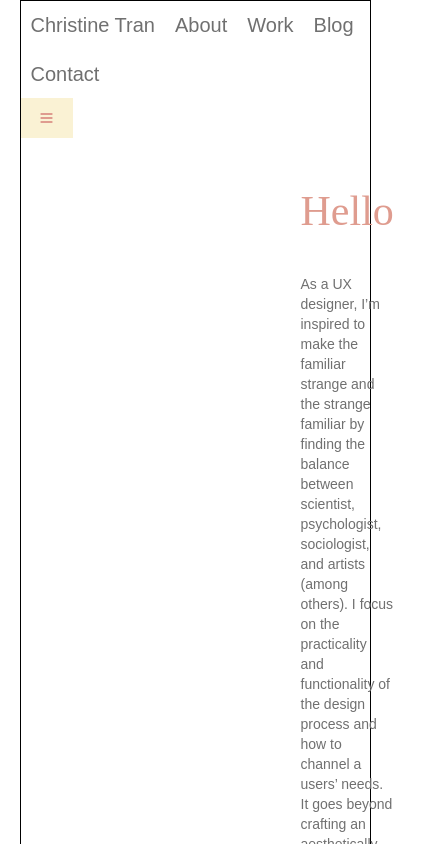
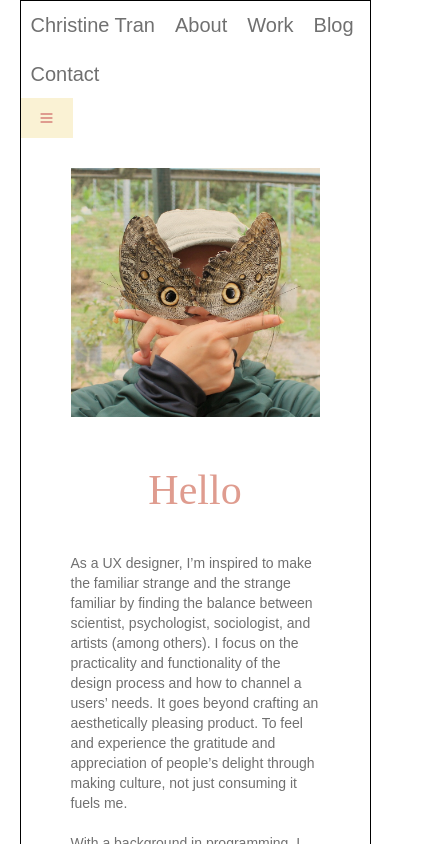
Before and after one commit to christinetran825/tofukid-website, a React (Create React App) app: page /about in a window 390 px wide. Shown: the top 844 px of the page, 444 px wide, since content can reach past the window. Built offline with nearby package versions, Linux system fonts and the light colour scheme; a web font is replaced by a local one.

Commit message:
added breakpoint of 700px

```diff
--- a/src/App.css
+++ b/src/App.css
@@ -164,7 +164,13 @@ main h5 {
   grid-template-columns: repeat(auto-fit, minmax(200px, 1fr));
 }
 
-#about, #contact {
+#about {
+  grid-template-areas:
+    "greeting greeting"
+    "profile blurb";
+}
+
+#contact {
   grid-template-areas:
     "profile greeting"
     "profile blurb";
@@ -182,9 +188,16 @@ main h5 {
 }
 
 #about p,
-#contact p  {
+#contact p {
+  grid-area: blurb;
+}
+
+#about p {
   text-align: left;
-  grid-area: blurb;
+}
+
+#contact p {
+  text-align: center;
 }
 
 /*
@@ -196,8 +209,6 @@ main h5 {
   width: 80%;
   align-self: center;
 }
-
-
 
 /* ==========================================================================
    PROJECTS Styles
@@ -220,10 +231,6 @@ main h5 {
   display: grid;
   grid-template-columns: repeat(auto-fit, minmax(500px, 1fr));
 }
-
-/* #books .project {
-  margin: 0 20px;
-} */
 
 .project {
   background: white;
@@ -291,5 +298,13 @@ main h5 {
   [aria-expanded="true"] .open {
     display: none;
   }
+}
 
+@media (max-width: 700px) {
+  #about, #contact {
+    grid-template-areas:
+      "profile"
+      "greeting"
+      "blurb";
+  }
 }
```
